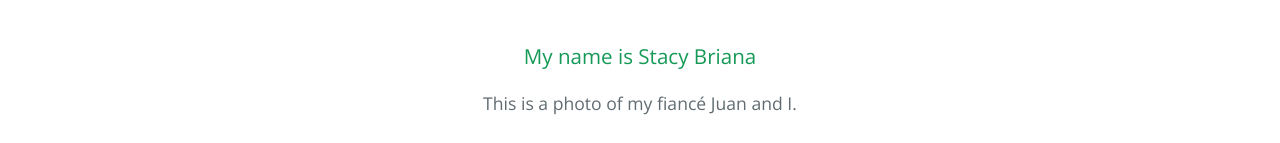
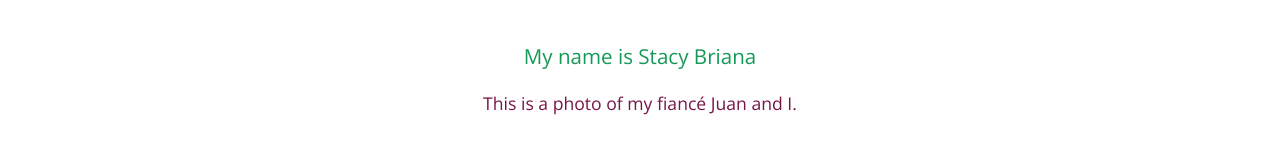
Before and after one commit to stacybriana/stacybriana, a Jekyll site: the page built from index.md, in a window 1280 px wide. Shown: the part 392-535 px from the top of the page. Built offline with Jekyll 4.4.1, drawn with Linux system fonts in a browser that asks for light colours; grey boxes are pictures that could not be loaded.

Commit message:
color change

```diff
--- a/_layouts/default.html
+++ b/_layouts/default.html
@@ -15,7 +15,7 @@
 
 {% seo %}
     <meta name="viewport" content="width=device-width, initial-scale=1">
-    <meta name="theme-color" content="#781515">
+    <meta name="theme-color" content="#157878">
     <meta name="apple-mobile-web-app-status-bar-style" content="black-translucent">
     <link rel="stylesheet" href="{{ '/assets/css/style.css?v=' | append: site.github.build_revision | relative_url }}">
   </head>
--- a/_sass/variables.scss
+++ b/_sass/variables.scss
@@ -9,8 +9,8 @@ $header-bg-color-secondary: #155799 !default;
 
 // Text
 $section-headings-color: #159957 !default;
-$body-text-color: #606c71 !default;
-$body-link-color: #1e6bb8 !default;
+$body-text-color: #781547 !default;
+$body-link-color: #cb2478 !default;
 $blockquote-text-color: #819198 !default;
 
 // Code
```
